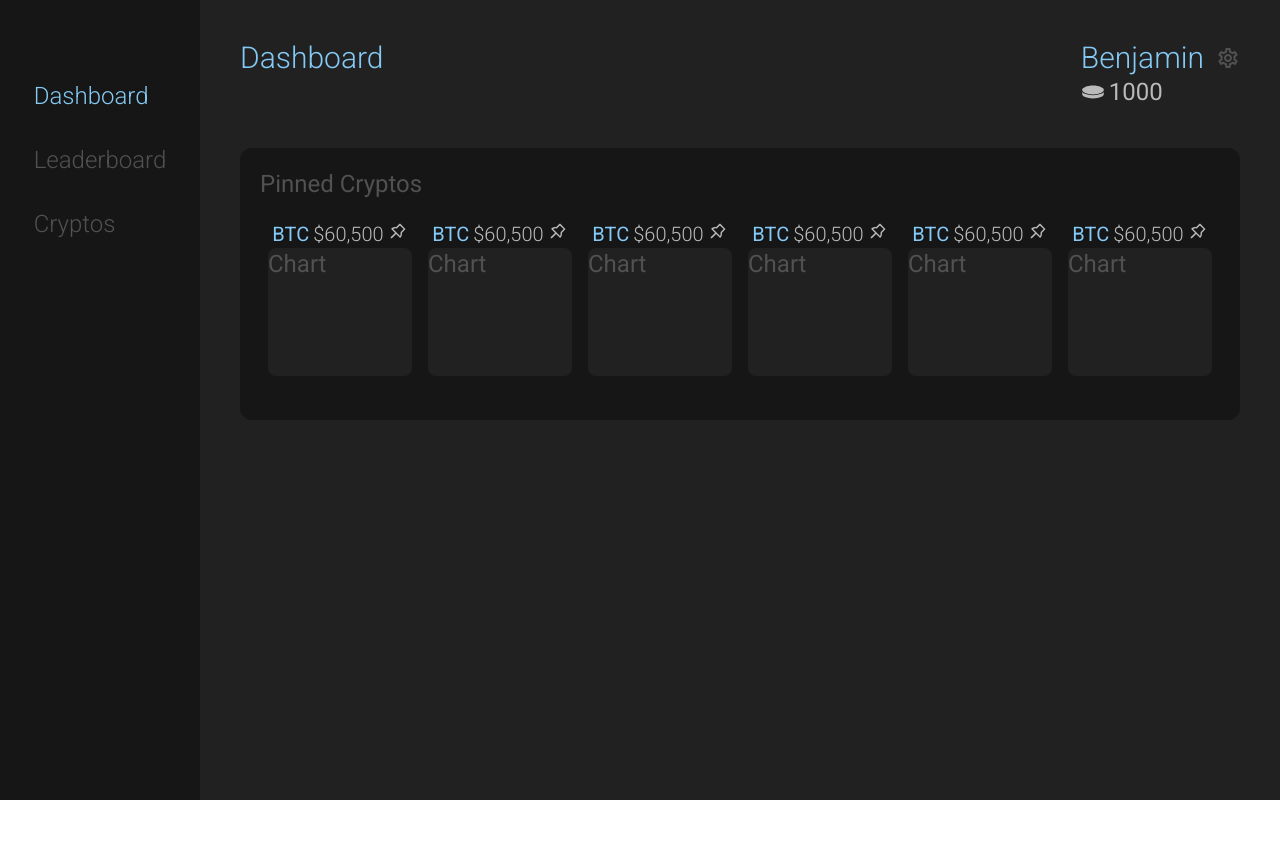
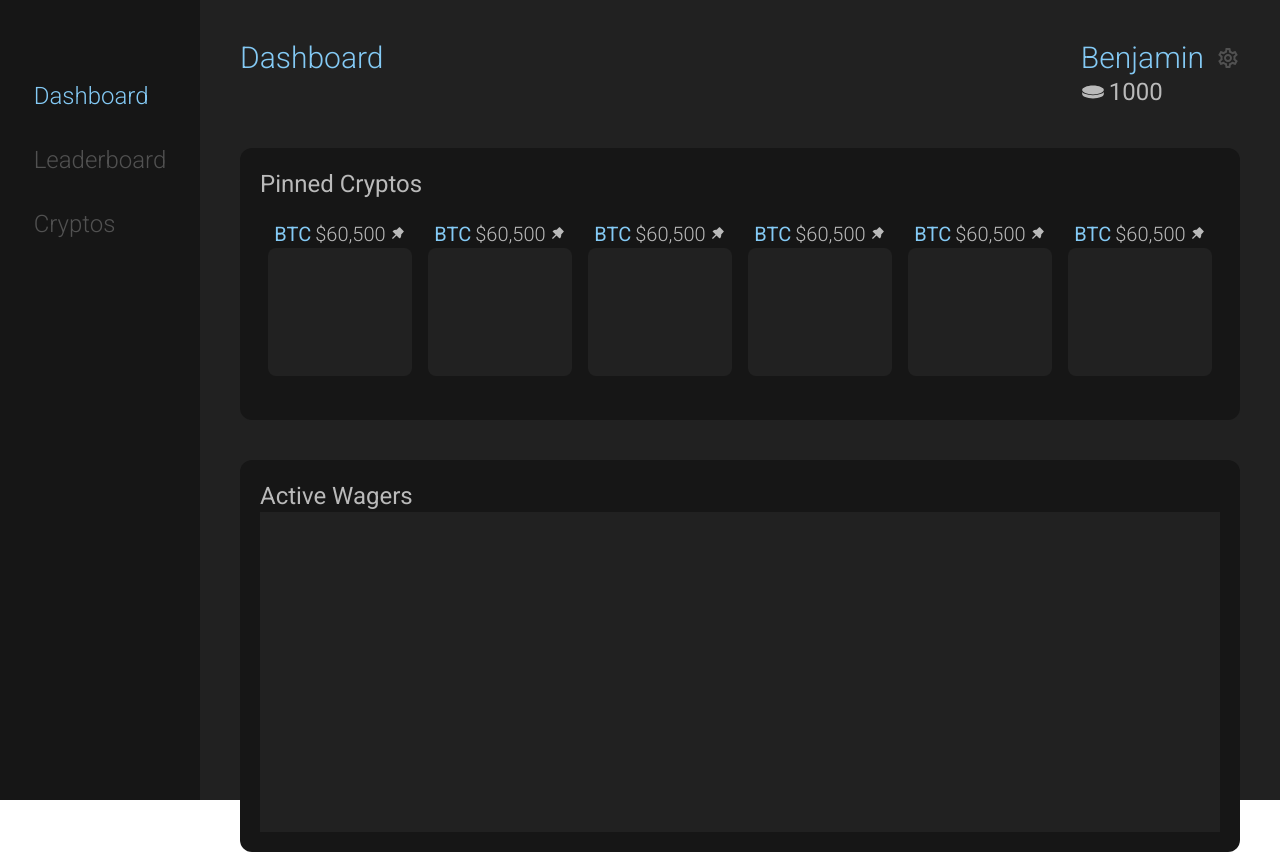
Before and after one commit to BenMoreira/crypto-betting-app, a React (Create React App) app in the folder client/: page /Dashboard in a window 1280 px wide. Before the commit the page ends 800 px from the top, so only its background shows below. Built offline with nearby package versions, Linux system fonts and the light colour scheme.

Commit message:
Add Active Wagers div on Dashboard page, center the pin on each pinned crypto

```diff
--- a/client/src/components/PinnedCrypto.tsx
+++ b/client/src/components/PinnedCrypto.tsx
@@ -1,5 +1,5 @@
 import React from 'react'
-import {AiOutlinePushpin} from 'react-icons/ai';
+import {AiFillPushpin} from 'react-icons/ai';
 
 const PinnedCrypto = () => {
   return (
@@ -14,12 +14,11 @@ const PinnedCrypto = () => {
         </div>
 
         <div className='text-coal-200'>
-          <AiOutlinePushpin />
+          <AiFillPushpin className='w-4 h-4'/>
         </div>
       </div>
 
       <div className='bg-coal-800 h-[80%] rounded-lg'>
-        Chart
       </div>
     </div>
   )
--- a/client/src/pages/Dashboard.tsx
+++ b/client/src/pages/Dashboard.tsx
@@ -13,7 +13,7 @@ export const Dashboard = () => {
       </div>
 
       <div className='bg-coal-900 mx-10 rounded-xl'>
-        <div className='text-coal-500 text-2xl p-5'>
+        <div className='text-coal-200 text-2xl p-5'>
           Pinned Cryptos
 
             <div className='grid grid-cols-6 py-5'>
@@ -26,6 +26,17 @@ export const Dashboard = () => {
             </div>
         </div>
       </div>
+
+      <div className='bg-coal-900 mx-10 rounded-xl mt-10'>
+        <div className='text-coal-200 text-2xl p-5'>
+          Active Wagers
+
+          <div className='bg-coal-800 w-100% h-[40vh]'>
+          </div>
+
+        </div>
+      </div>
+
     </div>
   )
 }
```
